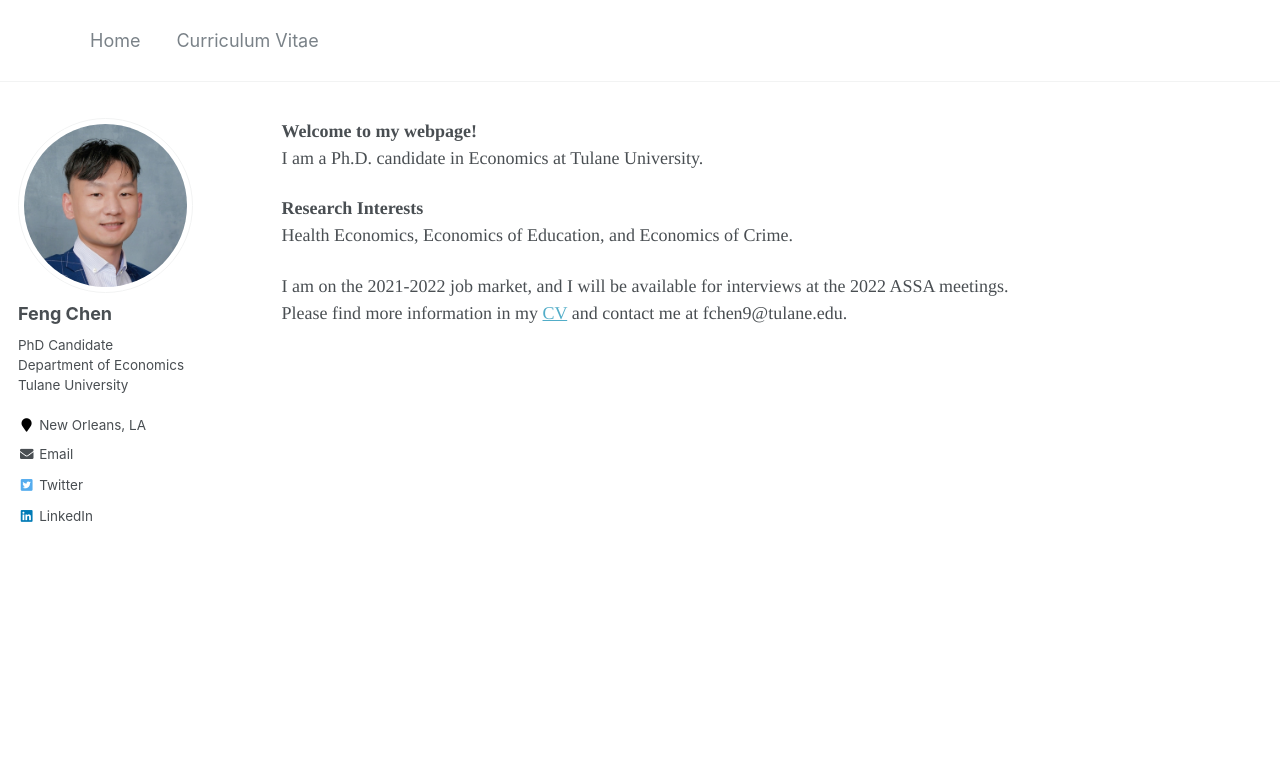
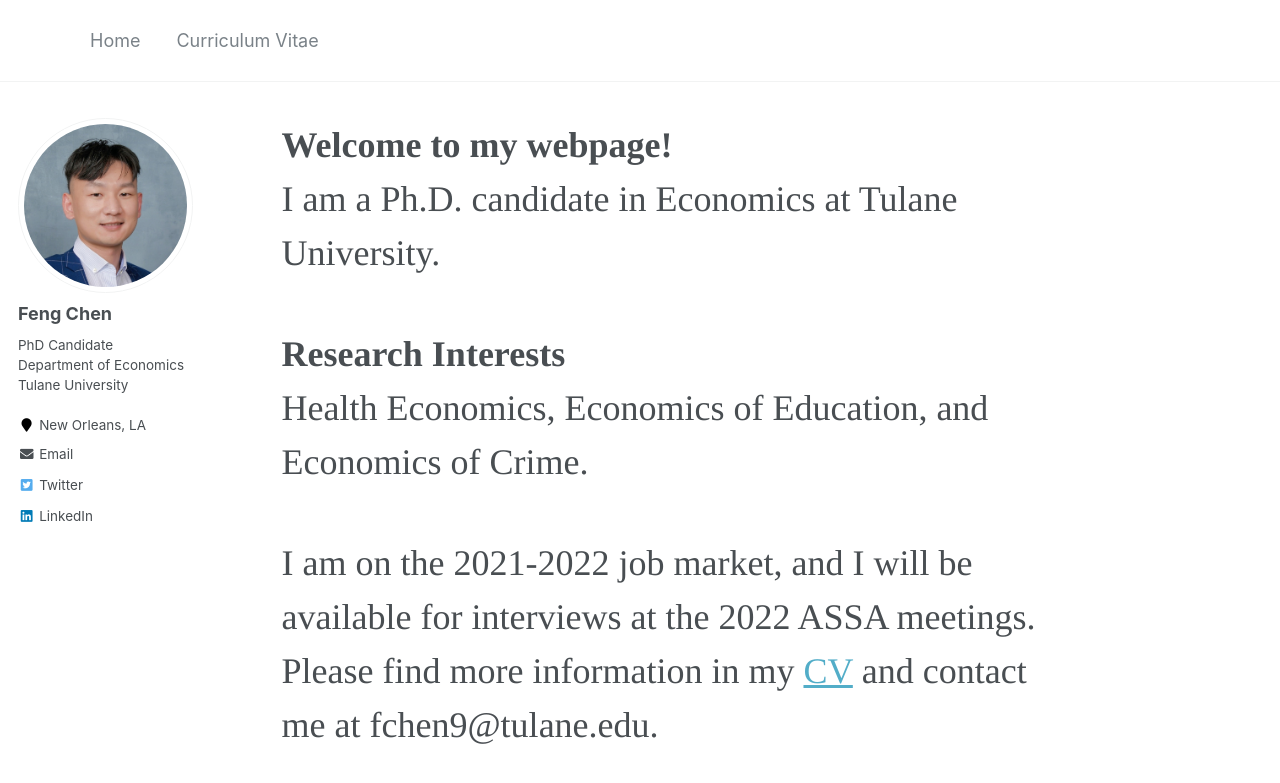
Before and after one commit to fengchen22/fengchen22.github.io, a Jekyll site: the page built from _pages/about.md, in a window 1280 px wide and 987 px high. Shown: the top 783 px of the window. Built offline with Jekyll 4.4.1, drawn with Linux system fonts in a browser that asks for light colours.

Commit message:
Update _page.scss

```diff
--- a/_sass/_page.scss
+++ b/_sass/_page.scss
@@ -45,7 +45,7 @@
 
 .page__lead {
   font-family: $global-font-family;
-  font-size: $type-size-6;
+  font-size: $type-size-4;
 }
 
 .page__content {
@@ -56,7 +56,7 @@
   }
 
   p, li, dl {
-    font-size: 1em;
+    font-size: 2em;
   }
 
   /* paragraph indents */
```
